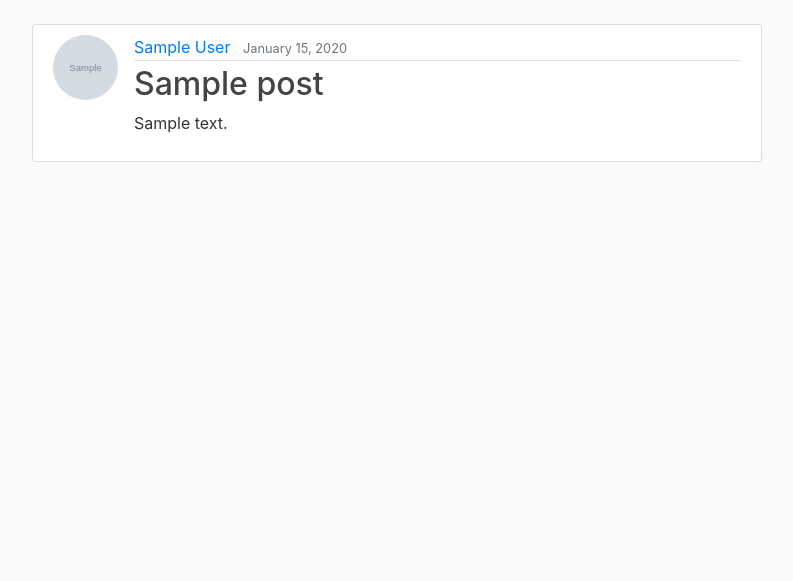
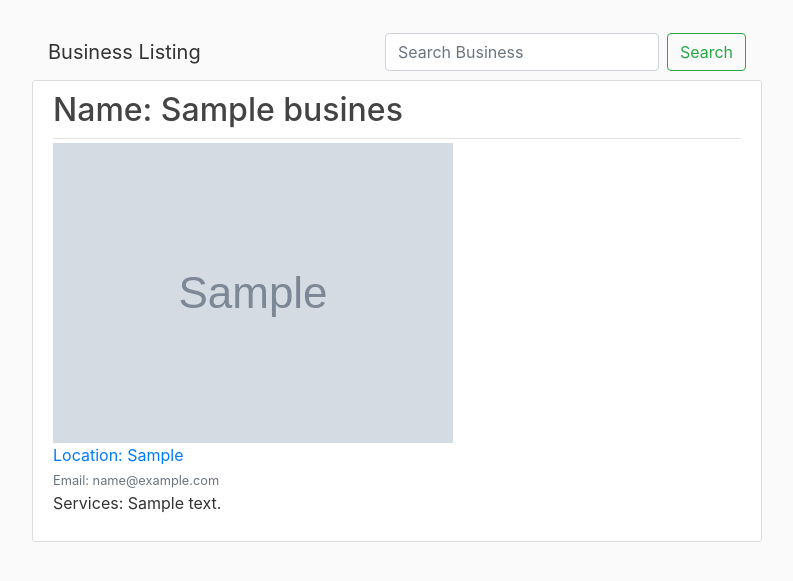
Before and after one commit to jameskomo/neighborhood-watch, a Django app: template mtaa_watch/templates/mtaa_watch/neighborhood_home.html in a window 1280 px wide. Shown: the part 56-637 px from the top of the page, without its empty margins (53-846 px from the left). Run offline with Django 3.2, Linux system fonts and the light colour scheme; the template is opened without the code that fills it: most values are stand-ins (such as "Sample title", 1, 10 or a date in 2020); grey boxes marked "Sample" are stand-in pictures; some libraries are stand-ins or nearby versions.

```diff
--- a/mtaa_watch/models.py
+++ b/mtaa_watch/models.py
@@ -23,6 +23,7 @@ class Neighborhood(models.Model):
     occupants_count = models.IntegerField()
     admin = models.ForeignKey(User, on_delete=models.CASCADE)
     neighborhood_image = models.ImageField(default="default.jpeg", upload_to = 'images/')
+
 
     def __str__(self):
         return self.neighborhood_name
--- a/mtaa_watch/templates/mtaa_watch/neighborhood_home.html
+++ b/mtaa_watch/templates/mtaa_watch/neighborhood_home.html
@@ -1,15 +1,26 @@
 {% extends "mtaa_watch/base.html" %}
 {% block content %}
-    {% for post in posts %}
+<nav class="navbar navbar-light bg-faded justify-content-between">
+  <a class="navbar-brand">Business Listing</a>
+  <form class="form-inline">
+    <input class="form-control mr-sm-2" type="text" placeholder="Search Business">
+    <button class="btn btn-outline-success my-2 my-sm-0" type="submit">Search</button>
+  </form>
+</nav>
+    {% for neighborhood in neighborhoods %}
+
         <article class="media content-section">
-          <img class="rounded-circle article-img" src="{{ post.author.profile.image.url }}">
+          <!-- <img class="rounded-circle article-img" src="{{ post.author.profile.image.url }}"> -->
           <div class="media-body">
             <div class="article-metadata">
-              <a class="mr-2" href="#">{{ post.author }}</a>
-              <small class="text-muted">{{ post.date_posted|date:"F d, Y" }}</small>
+              <h2><a class="article-title" href="{% url 'business-detail' business.id %}">Name: {{ business.business_name}}</a></h2>
             </div>
-            <h2><a class="article-title" href="{% url 'post-detail' post.id %}">{{ post.title }}</a></h2>
-            <p class="article-content">{{ post.content }}</p>
+            <img class="img-fluid" src="{{ business.business_image.url }}"><br>
+            <a class="mr-2" href="{% url 'neighborhood-home'%}">Location: {{ business.business_location}}</a>
+            <br>
+            <small class="text-muted">Email: {{ business.business_email }}</small>
+            <br>
+            <p class="article-content">Services: {{ business.business_description }}</p>
           </div>
         </article>
     {% endfor %}
--- a/mtaa_watch/views.py
+++ b/mtaa_watch/views.py
@@ -29,7 +29,7 @@ class NeighborhoodListView(ListView):
     model = Neighborhood
     template_name = 'mtaa_watch/neighborhood_home.html'  # <app>/<model>_<viewtype>.html
     context_object_name = 'neighborhoods'
-    ordering = ['business_location']
+    ordering = ['neighborhood_name']
 
 class BusinessListView(ListView):
     model = Business
@@ -121,7 +121,7 @@ class NeighborhoodUpdateView(LoginRequiredMixin, UserPassesTestMixin, UpdateView
 
 class BusinessUpdateView(LoginRequiredMixin, UserPassesTestMixin, UpdateView):
     model = Business
-    fields = ['business_name', 'business_location', 'business_email', 'business_description', 'business_image', 'neighborhood']
+    fields = ['business_name', 'business_location', 'business_email', 'business_description', 'business_image']
 
     def form_valid(self, form):
         form.instance.user = self.request.user
```
Also changed, not shown: mtaa_watch/templates/mtaa_watch/neighborhood_detail.html (+6 -6 lines), mtaa_watch/migrations/0011_auto_20190530_1614.py (added), mtaa_watch/migrations/0012_remove_business_neighborhood.py (added), mtaa_watch/migrations/0013_business_neighborhood.py (added).
